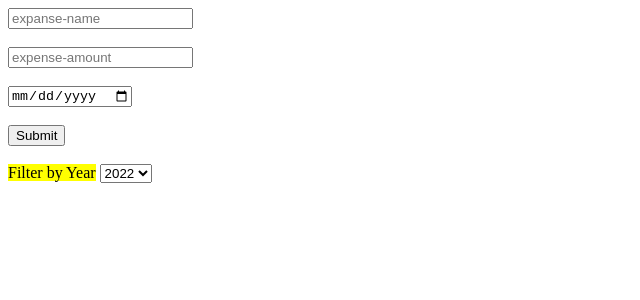
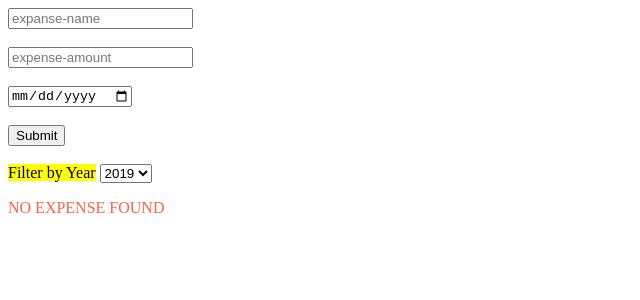
Before and after one commit to Iqbal-Farooq/React-js, a React (Create React App) app: page / in a window 1280 px wide. Shown: the top 300 px of the page, without its empty margins (0-640 px from the left). Built offline with nearby package versions, Linux system fonts and the light colour scheme.

Commit message:
Working with filters

```diff
--- a/src/components/Expenses/ExpenseFilter.js
+++ b/src/components/Expenses/ExpenseFilter.js
@@ -8,8 +8,9 @@ const ExpenseFilter=(props)=>{
         <>
             <label style={{color:"darkGreen"}}><mark> Filter by Year</mark>  </label>
             <select value={props.selected} onChange={dropDownChangeHandler} >
-                <option value="2022">2022</option>
+                <option value="2019">2019</option>
                  <option value="2021">2021</option>
+                    <option value="2022">2022</option>
                   <option value="2023">2023</option>
                    <option value="2024">2024</option>
             </select>
--- a/src/components/Expenses/Expenses.js
+++ b/src/components/Expenses/Expenses.js
@@ -1,28 +1,29 @@
 import React,{useState} from 'react';
 import ExpenseItem from "./ExpenseItem"
 import ExpenseFilter from './ExpenseFilter';
+import ExpensesList from './ExpensesList';
 
 const Expenses=(props)=>{
+
+
 
     const [filteredYear,setfilteredYear]=useState('2020');
  const filterChangeHAndler=selectedYear=>{
   setfilteredYear(selectedYear);
  }
+
  const FilteredExpense=props.items.filter(expenses=>{
     return expenses.date.getFullYear().toString()===filteredYear;
  });
 
+
+
     return(
          <div>
           <div><ExpenseFilter selected={filteredYear} onChangeFilter={filterChangeHAndler} /></div>
+       <ExpensesList items={FilteredExpense}/>
 
 
-     {
-        FilteredExpense.map((i)=>{
-               return   <ExpenseItem key={i.id} id={i.id}  title={i.title} amount={i.amount} date={i.date}
-       Location={i.LocationOfExpenditure}></ExpenseItem>})
-
-      }
 
       </div>
 
--- /dev/null
+++ b/src/components/Expenses/ExpensesList.js
@@ -0,0 +1,22 @@
+import ExpenseItem from "./ExpenseItem";
+const ExpensesList=(props)=>{
+
+   if(props.items.length===0){
+    return <p style={{color:"tomato"}}>NO EXPENSE FOUND</p>;
+}
+if(props.items.length===1){
+     return( <>
+     <p style={{color:"blue"}}>Only single Expense Here PLease Add More</p>
+     {props.items.map(i=>{return  <ExpenseItem key={i.id} id={i.id}  title={i.title} amount={i.amount} date={i.date}
+       Location={i.LocationOfExpenditure}></ExpenseItem>} )}
+       </> )
+}
+     return(
+        <ul>
+        {props.items.map(i=>{
+     return <ExpenseItem key={i.id} id={i.id}  title={i.title} amount={i.amount} date={i.date}
+       Location={i.LocationOfExpenditure}></ExpenseItem>} ) }  </ul>)
+
+
+}
+export default ExpensesList;
```
